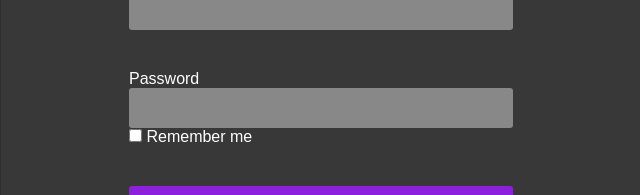
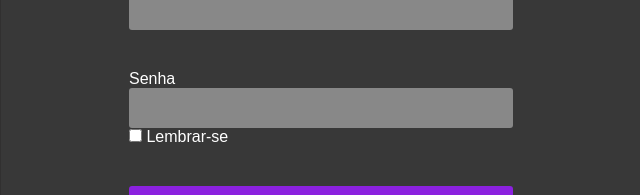
Before and after one commit to emevieira123/DebtPay, a Next.js app: page / in a window 1280 px wide. Shown: the part 335-530 px from the top of the page, without its empty margins (319-959 px from the left). Built offline with nearby package versions, Linux system fonts and the light colour scheme; no server answers.

Commit message:
Atualização de alguns titulos

```diff
--- a/src/components/CardDebtPrevious.tsx
+++ b/src/components/CardDebtPrevious.tsx
@@ -50,7 +50,7 @@ export function CardDebtPrevious({ setDebtId }: CardDebtPreviousProps) {
           >
             <MoneyIcon width="27" height="27" />
             <Row>
-              <Title>Nome:</Title>
+              <Title>Cobrador:</Title>
               <Content>{debt.name_debt}</Content>
             </Row>
             <Row>
--- a/src/components/CardDebtRecent.tsx
+++ b/src/components/CardDebtRecent.tsx
@@ -53,7 +53,7 @@ export function CardDebtRecent({
               <div
                 style={{ display: 'flex', flexDirection: 'column', gap: '5px' }}
               >
-                <CardRecentContent title="Nome:" content={debt.name_debt} />
+                <CardRecentContent title="Cobrador:" content={debt.name_debt} />
                 <CardRecentContent title="Produto:" content={debt.produto} />
               </div>
               <MoneyIcon />
--- a/src/pages/debt/index.tsx
+++ b/src/pages/debt/index.tsx
@@ -77,7 +77,7 @@ export default function Debt() {
       </DrawerDebts>
 
       <ModalRegisterDebt
-        title="Register Debt"
+        title="Cadastrar Dívida"
         visible={modalVisible}
         close={handleCloseModalRegisterDebt}
       />
--- a/src/pages/login/index.tsx
+++ b/src/pages/login/index.tsx
@@ -55,7 +55,7 @@ export default function Login() {
           </label>
 
           <label>
-            Password
+            Senha
             <InputLogin
               type="password"
               id="password"
@@ -64,7 +64,7 @@ export default function Login() {
             />
           </label>
 
-          <CheckedStyle> Remember me</CheckedStyle>
+          <CheckedStyle> Lembrar-se</CheckedStyle>
 
           <ButtonLogin type="submit">
             {isLoading ? <Spin indicator={spinLoader} /> : 'Entrar'}
--- a/src/queries/createDebt.ts
+++ b/src/queries/createDebt.ts
@@ -8,7 +8,7 @@ export default async function createDebt(value: any) {
     .post(URLS.DEBT, value)
     .then((resp) => {
       console.log(resp);
-      toast.success('Dívida cadastradas com sucesso!!');
+      toast.success('Dívida cadastrada com sucesso!!');
     })
     .catch((err) => {
       console.log(err.message);
```
